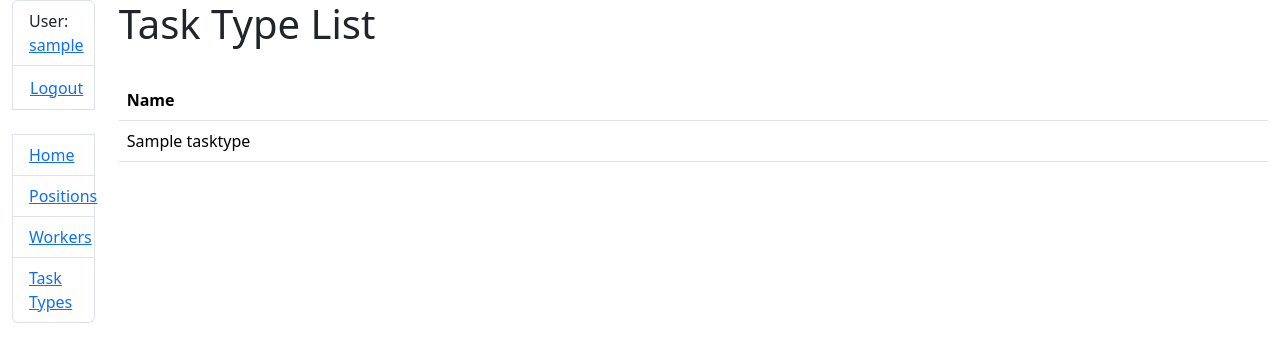
After one commit to Qbusik/task-flow, a Django app: page /tasktypes/ in a window 1280 px wide. The commit adds this page. Shown: the top 362 px of the page. Run offline with Django 5.2, Linux system fonts and the light colour scheme; a user stored in the database is signed in; tables that the repository leaves empty hold one stand-in row (values such as "Sample post").

Commit message:
add task type list view

```diff
--- a/hub/models.py
+++ b/hub/models.py
@@ -4,6 +4,9 @@ from django.db import models
 
 class Position(models.Model):
     name = models.CharField(max_length=255)
+
+    class Meta:
+        ordering = ["name"]
 
     def __str__(self):
         return self.name
@@ -20,6 +23,9 @@ class Worker(AbstractUser):
 
 class TaskType(models.Model):
     name = models.CharField(max_length=255)
+
+    class Meta:
+        ordering = ["name"]
 
     def __str__(self):
         return self.name
--- a/hub/urls.py
+++ b/hub/urls.py
@@ -3,7 +3,8 @@ from django.urls import path
 from hub.views import (
     index,
     PositionsListView,
-    WorkersListView
+    WorkersListView,
+    TaskTypesListView
 )
 
 urlpatterns = [
@@ -18,6 +19,11 @@ urlpatterns = [
         WorkersListView.as_view(),
         name="worker-list",
     ),
+    path(
+        "tasktypes/",
+        TaskTypesListView.as_view(),
+        name="task_type-list",
+    ),
 ]
 
 app_name = "hub"
--- a/hub/views.py
+++ b/hub/views.py
@@ -2,7 +2,12 @@ from django.contrib.auth.mixins import LoginRequiredMixin
 from django.shortcuts import render
 from django.views import generic
 
-from hub.models import Worker, Task, Position
+from hub.models import (
+    Worker,
+    Task,
+    Position,
+    TaskType
+)
 
 
 def index(request):
@@ -33,3 +38,9 @@ class PositionsListView(LoginRequiredMixin, generic.ListView):
 class WorkersListView(LoginRequiredMixin, generic.ListView):
     model = Worker
     context_object_name = "worker_list"
+    queryset = Worker.objects.select_related("position")
+
+
+class TaskTypesListView(LoginRequiredMixin, generic.ListView):
+    model = TaskType
+    context_object_name = "task_type_list"
--- /dev/null
+++ b/templates/hub/tasktype_list.html
@@ -0,0 +1,27 @@
+{% extends "base.html" %}
+
+{% block content %}
+  <h1>
+    Task Type List
+  </h1>
+  <br>
+
+  {% if task_type_list %}
+    <table class="table">
+      <tr>
+        <th>Name</th>
+      </tr>
+
+      {% for task_type in task_type_list %}
+        <tr>
+          <td>
+              {{ task_type.name }}
+          </td>
+        </tr>
+      {% endfor %}
+    </table>
+
+  {% else %}
+      <p>There are no task types!</p>
+  {% endif %}
+{% endblock %}
--- a/templates/includes/sidebar.html
+++ b/templates/includes/sidebar.html
@@ -15,4 +15,5 @@
   <li class="list-group-item"><a href="{% url 'hub:index' %}">Home</a></li>
   <li class="list-group-item"><a href="{% url 'hub:position-list' %}">Positions</a></li>
   <li class="list-group-item"><a href="{% url 'hub:worker-list' %}">Workers</a></li>
+  <li class="list-group-item"><a href="{% url 'hub:task_type-list' %}">Task Types</a></li>
 </ul>
```
